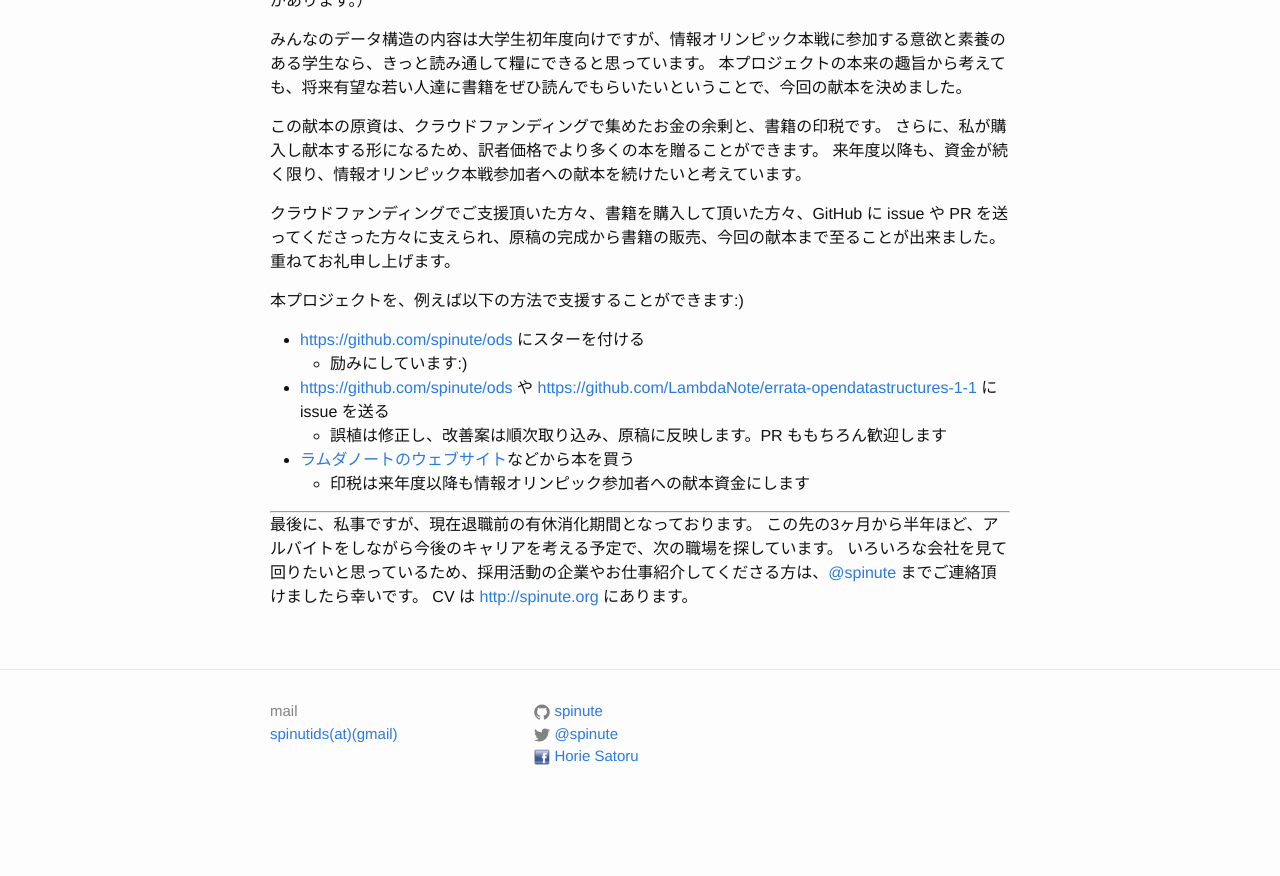
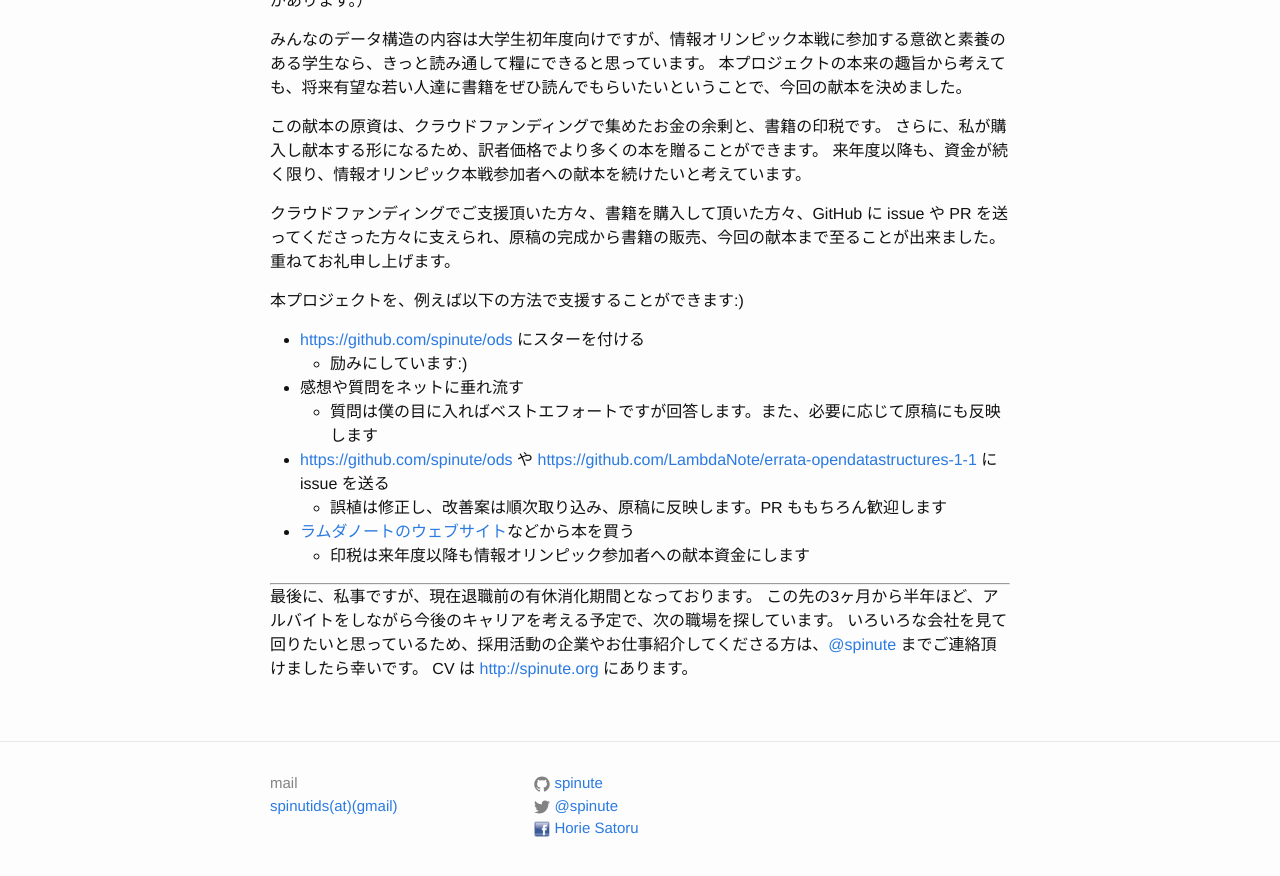
Before and after one commit to spinute/spinute.github.io, a Jekyll site: the page built from _posts/2019-02-08-ods-joi.md, in a window 1280 px wide and 900 px high, scrolled down 817 px. Shown: the top 876 px of the window. Built offline with Jekyll 4.4.1, drawn with Linux system fonts in a browser that asks for light colours; before the commit the page ends 1645 px from its top, so only the background shows below that.

Commit message:
smallfix

```diff
--- a/_posts/2019-02-08-ods-joi.md
+++ b/_posts/2019-02-08-ods-joi.md
@@ -35,6 +35,8 @@
 
 * <https://github.com/spinute/ods> にスターを付ける
   * 励みにしています:)
+* 感想や質問をネットに垂れ流す
+  * 質問は僕の目に入ればベストエフォートですが回答します。また、必要に応じて原稿にも反映します
 * <https://github.com/spinute/ods> や <https://github.com/LambdaNote/errata-opendatastructures-1-1> に issue を送る
   * 誤植は修正し、改善案は順次取り込み、原稿に反映します。PR ももちろん歓迎します
 * [ラムダノートのウェブサイト](https://www.lambdanote.com/collections/frontpage/products/opendatastructures)などから本を買う
```
